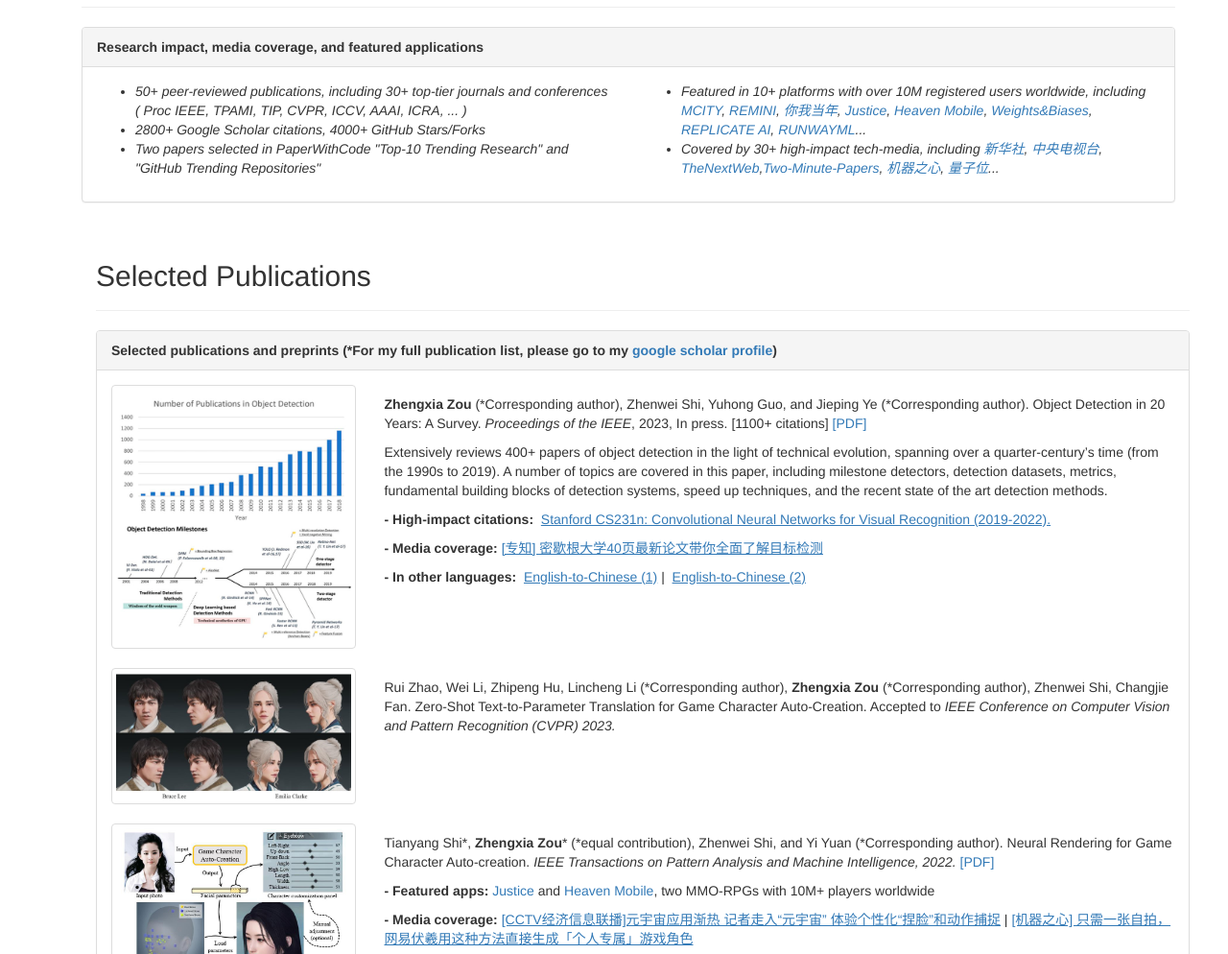
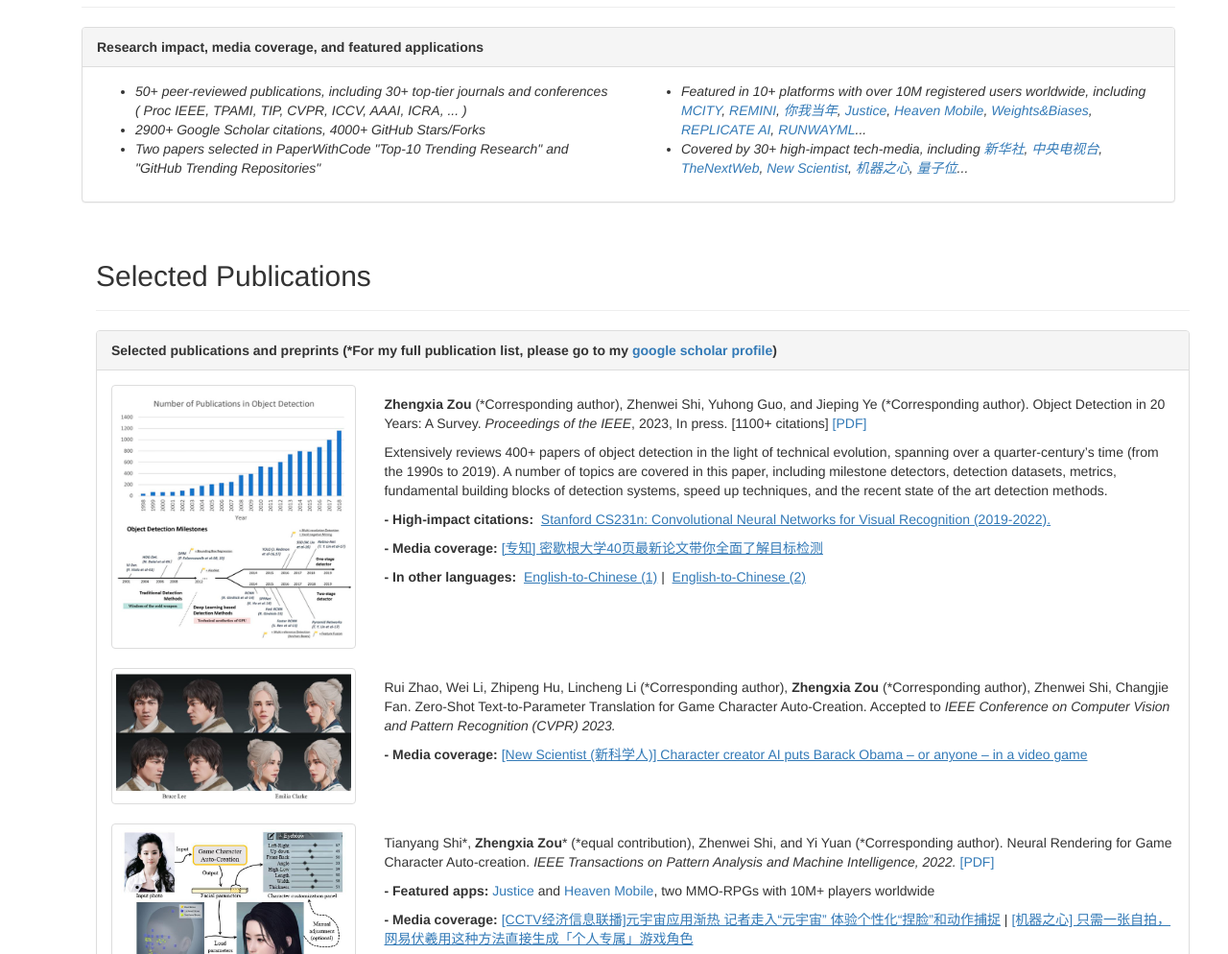
Before and after one commit to zhengxiazou/zhengxiazou.github.io, a plain HTML site: page index.html in a window 1280 px wide. Shown: the part 740-1734 px from the top of the page at 96% size. Drawn offline with nearby package versions, Linux system fonts and the light colour scheme.

Commit message:
new scientist coverage added

```diff
--- a/index.html
+++ b/index.html
@@ -129,7 +129,7 @@
                   <li><i>50+ peer-reviewed publications, including 30+ top-tier
                       journals and conferences ( Proc IEEE, TPAMI, TIP, CVPR,
                       ICCV, AAAI, ICRA, ... )&nbsp; </i></li>
-                  <li><i><i>2800+ Google Scholar citations, </i>4000+ GitHub
+                  <li><i><i>2900+ Google Scholar citations, </i>4000+ GitHub
                       Stars/Forks </i></li>
                   <li><i> Two papers selected in PaperWithCode "Top-10 Trending
                       Research" and "GitHub Trending Repositories"<b><br>
@@ -164,9 +164,9 @@
 
                           target="_blank">中央电视台</a>,</i><a href="https://thenextweb.com/neural/2020/11/16/this-open-source-ai-tool-can-make-your-video-spectacular-with-sky-replacement-effects/"
 
-                        target="_blank"> TheNextWeb</a>,<a href="https://www.youtube.com/watch?v=l_C3KFeI_l0"
+                        target="_blank"> TheNextWeb</a>, <a href="https://www.newscientist.com/article/2362730-character-creator-ai-puts-barack-obama-or-anyone-in-a-video-game/"
 
-                        target="_blank">Two-Minute-Papers</a>, <a href="https://www.jiqizhixin.com/articles/2020-10-25"
+                        target="_blank">New Scientist</a>, <a href="https://www.jiqizhixin.com/articles/2020-10-25"
 
                         target="_blank">机器之心</a>, <a href="https://mp.weixin.qq.com/s/xowoCSI6yIrzPTavz4OiLg"
 
@@ -183,9 +183,10 @@
         </div>
         <div class="container">
           <div class="panel panel-default">
-            <div class="panel-heading"><b>Selected publications and preprints (*For my full publication list,
-                  please go to my <a href="https://scholar.google.com/citations?user=DzwoyZsAAAAJ&amp;amp;hl=en"
-                    target="_blank">google scholar profile</a>)</b> </div>
+            <div class="panel-heading"><b>Selected publications and preprints
+                (*For my full publication list, please go to my <a href="https://scholar.google.com/citations?user=DzwoyZsAAAAJ&amp;amp;hl=en"
+
+                  target="_blank">google scholar profile</a>)</b> </div>
             <div class="panel-body">
               <div class="row">
                 <div class="col-sm-3"> <img class="img-thumbnail" style="width:100%"
@@ -243,6 +244,15 @@
                     <br>
                   </p>
                   <p> </p>
+                  <p></p>
+                  <p> </p>
+                  <p></p>
+                  <p> </p>
+                  <b>- Media coverage:</b> <a href="https://www.newscientist.com/article/2362730-character-creator-ai-puts-barack-obama-or-anyone-in-a-video-game/"
+
+                    target="_blank"><u>[New Scientist (新科学人)] Character creator
+                      AI puts Barack Obama – or anyone – in a video game</u></a>
+                  <br>
                   <p></p>
                 </div>
               </div>
```
Also changed, not shown: 1 other file.
